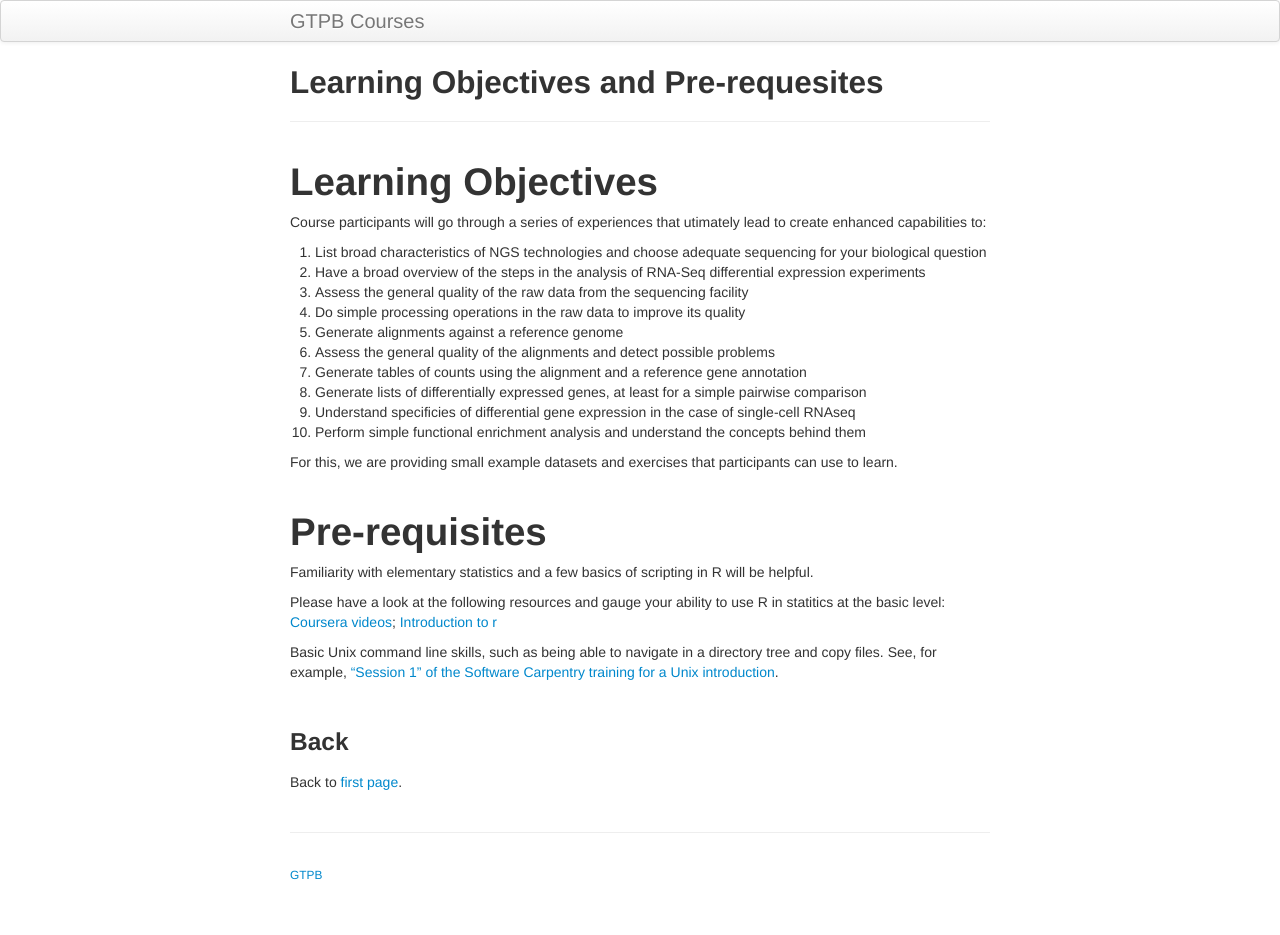
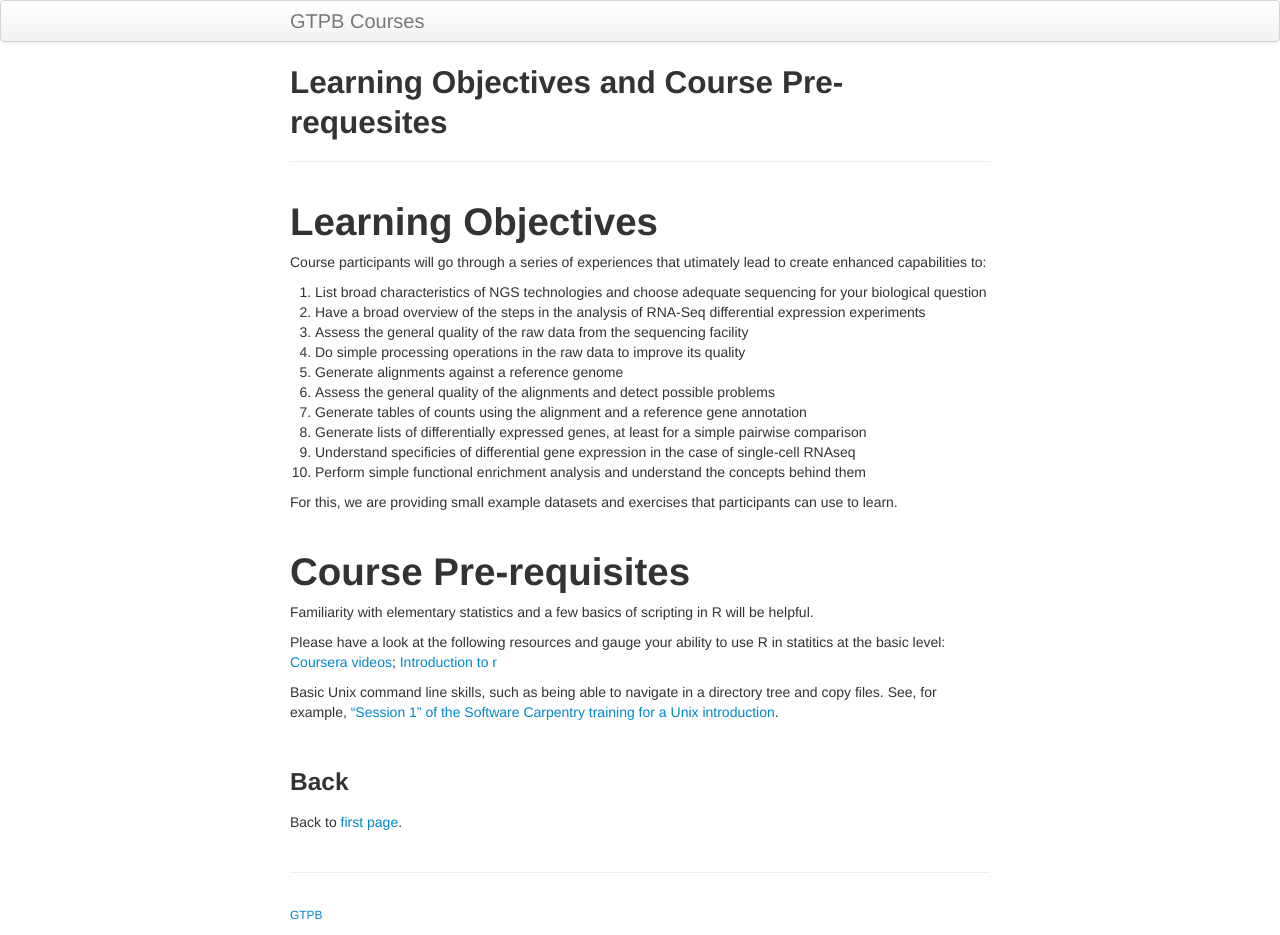
Before and after one commit to GTPB/ADER19F, a Jekyll site: the page built from pages/objectives_prerequesites.md, in a window 1280 px wide. Built offline with Jekyll 4.4.1, drawn with Linux system fonts in a browser that asks for light colours; before the commit the page ends 900 px from its top, so only the background shows below that.

Commit message:
Update objectives_prerequesites.md

```diff
--- a/pages/objectives_prerequesites.md
+++ b/pages/objectives_prerequesites.md
@@ -1,6 +1,6 @@
 ---
 layout: page
-title: Learning Objectives and Pre-requesites
+title: Learning Objectives and Course Pre-requesites
 ---
 
 # Learning Objectives
@@ -22,7 +22,7 @@ For this, we are providing small example datasets and exercises that participant
 
 <br/>
 
-# Pre-requisites
+# Course Pre-requisites
 
 Familiarity with elementary statistics and a few basics of scripting in R will be helpful.
 
```
